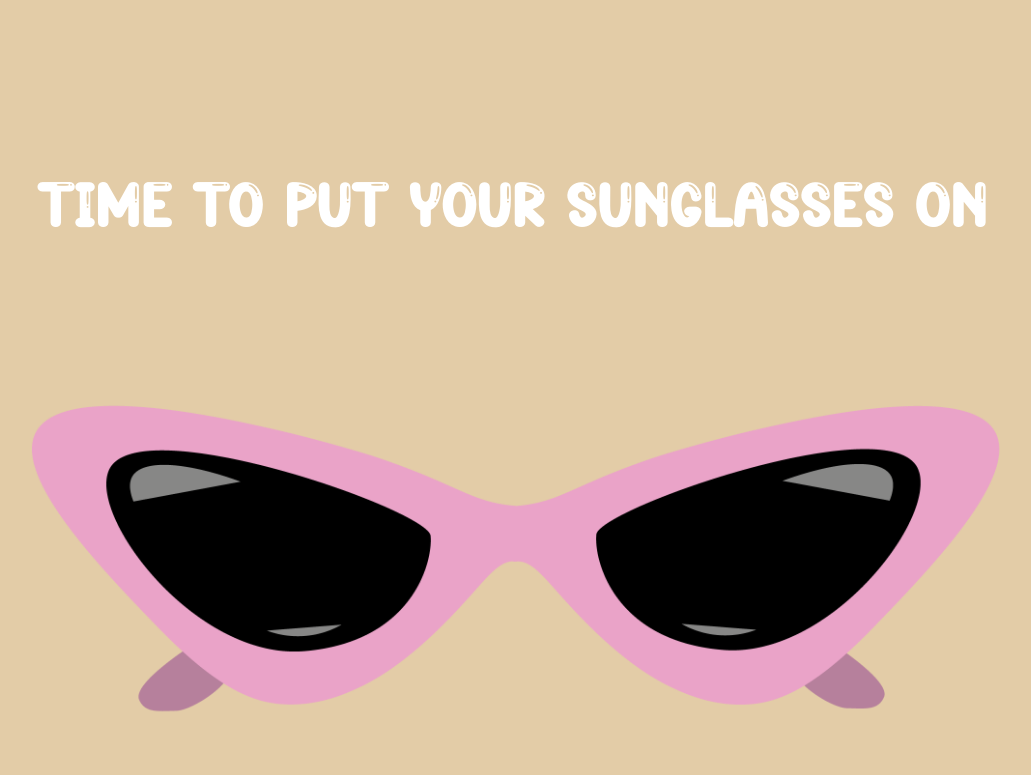
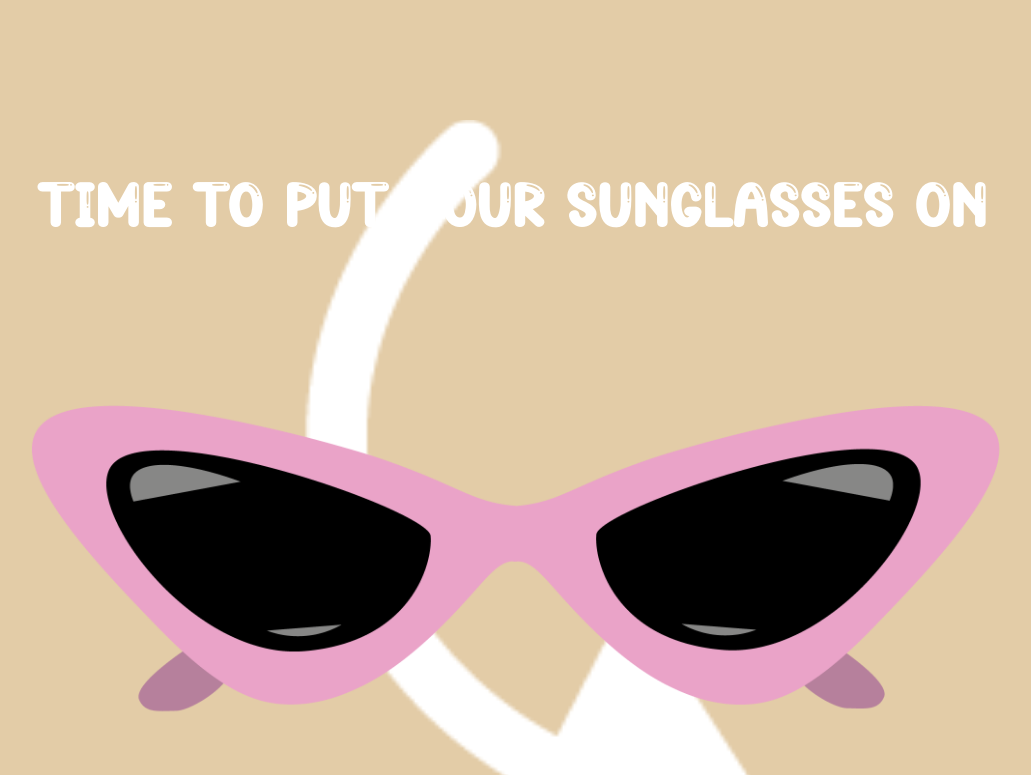
Before and after one commit to FarinaKn/Beach_ResponsiveWebdesign_SoSe24, a plain HTML site: page index.html in a window 1280 px wide. Shown: the part 3200-3975 px from the top of the page, without its empty margins (127-1158 px from the left). Drawn offline with Linux system fonts and the light colour scheme.

Commit message:
Update index.html

```diff
--- a/index.html
+++ b/index.html
@@ -110,6 +110,7 @@
 <!-- SECTION 4 -->
 <section>
     <div class="four">
+        <img src="Images/arrowleft.png" id="arrowsunglass">
         <div class="sunglass-typo">
             <h3 id="sunglass-text">Time to put your sunglasses on</h3>
         </div>
```
